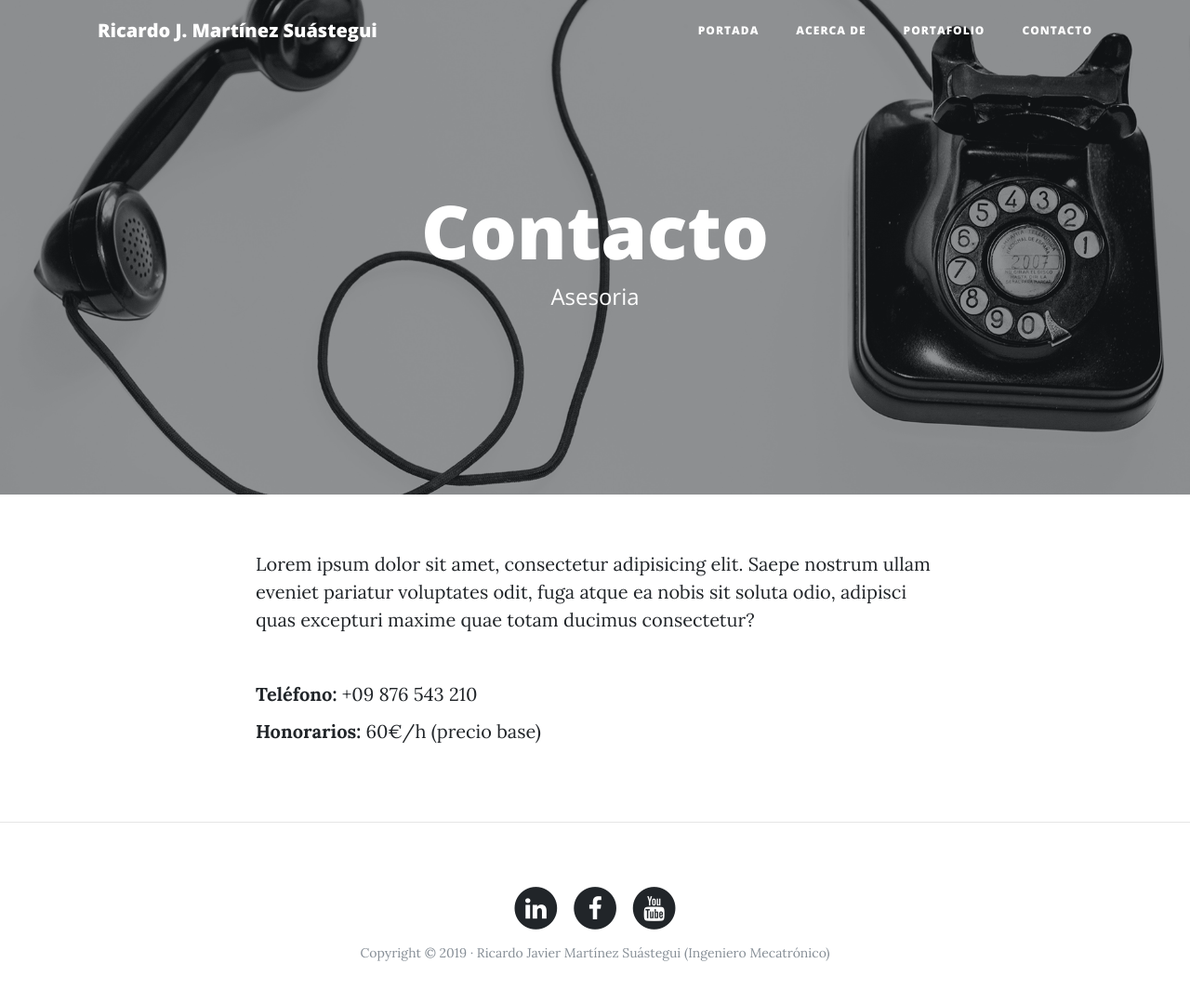
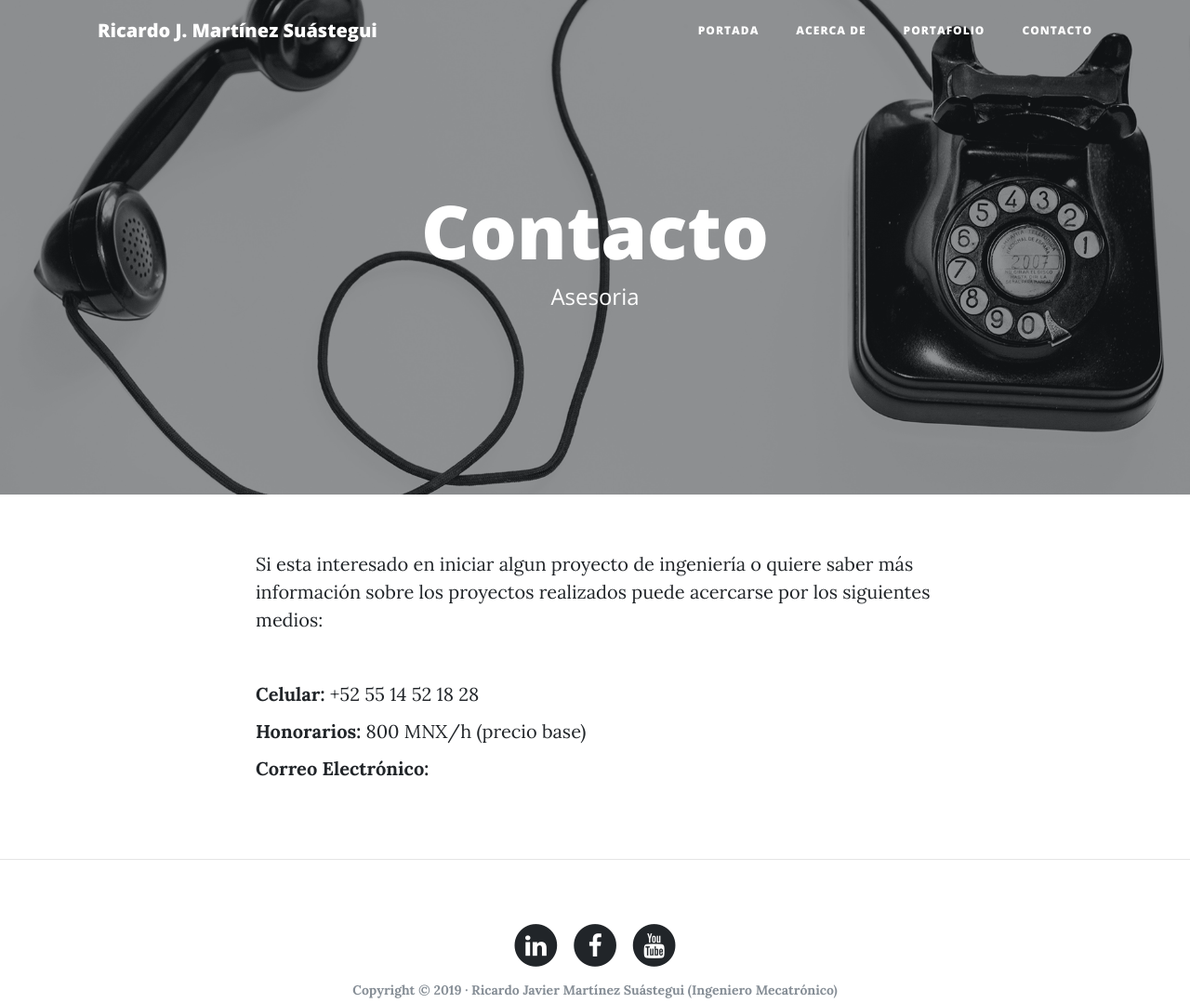
Before and after one commit to drachenjager/web-personal-1, a Django app: page /contact/ in a window 1280 px wide. Shown: the top 1079 px of the page at 93% size. Before the commit the page ends 1034 px from the top, so only its background shows below. Run offline with Django 3.2, Linux system fonts and the light colour scheme; some libraries are stand-ins or nearby versions.

Commit message:
Update contact.html

```diff
--- a/webpersonal/core/templates/core/contact.html
+++ b/webpersonal/core/templates/core/contact.html
@@ -13,10 +13,12 @@
 {% block content %}
 <div class="row">
         <div class="col-lg-8 col-md-10 mx-auto">
-          <p>Lorem ipsum dolor sit amet, consectetur adipisicing elit. Saepe nostrum ullam eveniet pariatur voluptates odit, fuga atque ea nobis sit soluta odio, adipisci quas excepturi maxime quae totam ducimus consectetur?</p>
+          <p>Si esta interesado en iniciar algun proyecto de ingeniería o quiere saber más información sobre los proyectos realizados
+            puede acercarse por los siguientes medios:</p>
           <br>
-          <p><b>Teléfono:</b> +09 876 543 210</p>
-          <p><b>Honorarios:</b> 60€/h (precio base)</p>
+          <p><b>Celular:</b> +52 55 14 52 18 28</p>
+          <p><b>Honorarios:</b> 800 MNX/h (precio base)</p>
+          <p><b>Correo Electrónico:<a href = "r.j.m.suastegui@gmail.com"> </a> </p>
         </div>
 </div>
 {%endblock%}
```
